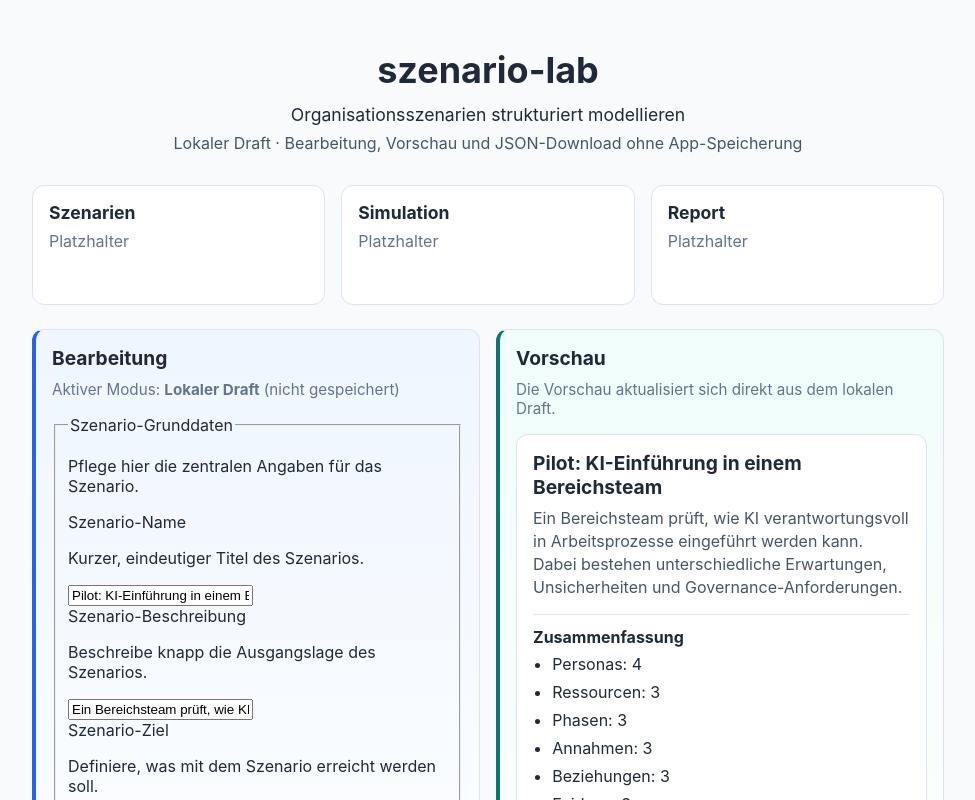
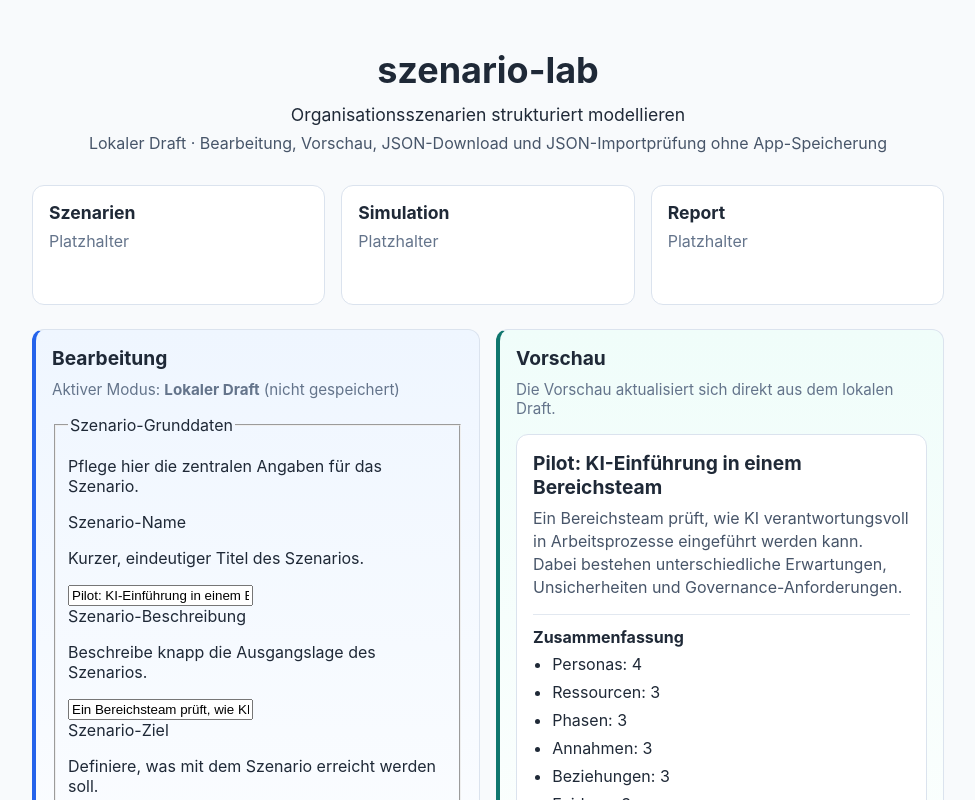
Before and after one commit to Mudler17/szenario-lab, a React (Vite) app: page / in a window 1280 px wide. Shown: the top 800 px of the page, without its empty margins (152-1127 px from the left). Built offline with nearby package versions, Linux system fonts and the light colour scheme.

Commit message:
docs: add phase 6.9 JSON import UI review

```diff
--- a/src/pages/HomePage.jsx
+++ b/src/pages/HomePage.jsx
@@ -126,7 +126,7 @@ function HomePage() {
       <section className="hero">
         <h1>szenario-lab</h1>
         <p className="subtitle">Organisationsszenarien strukturiert modellieren</p>
-        <p className="phase-note">Lokaler Draft · Bearbeitung, Vorschau und JSON-Download ohne App-Speicherung</p>
+        <p className="phase-note">Lokaler Draft · Bearbeitung, Vorschau, JSON-Download und JSON-Importprüfung ohne App-Speicherung</p>
       </section>
 
       <section className="placeholder-grid" aria-label="Module in Vorbereitung">
```
Also changed, not shown: 3 other files (tests, documents, lock files or other folders).
